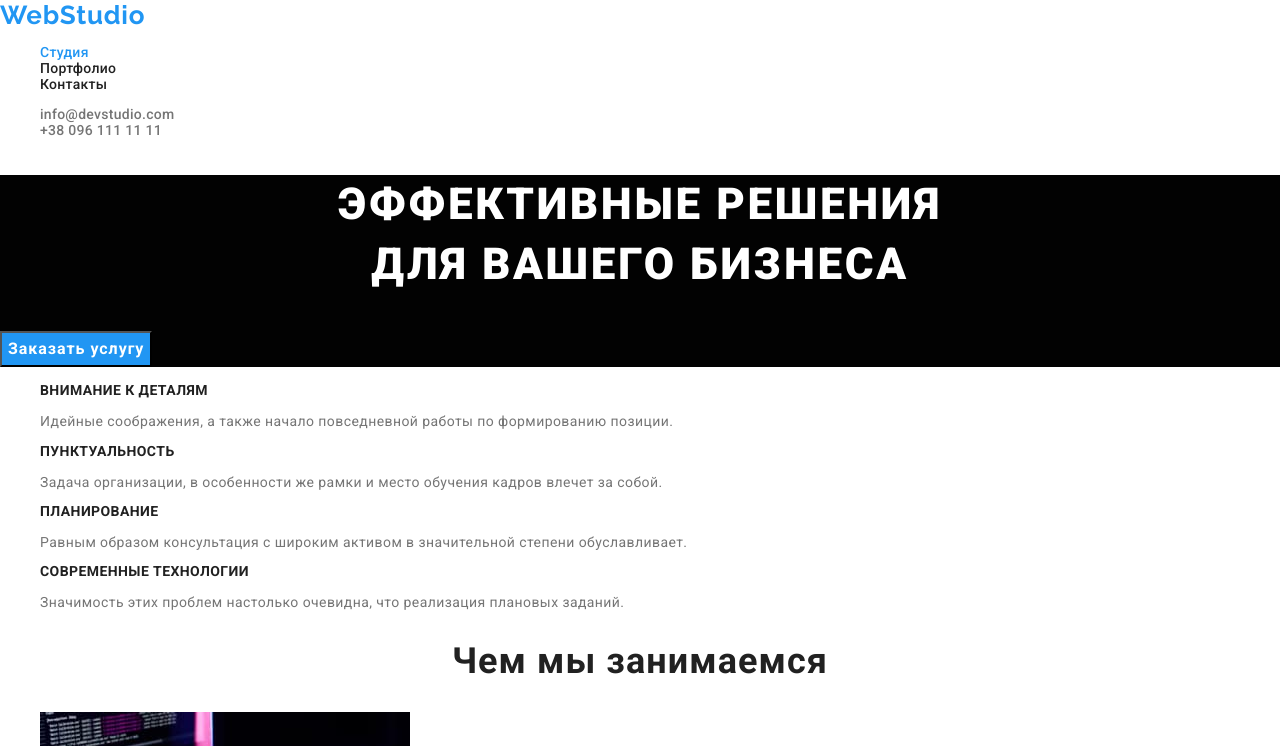
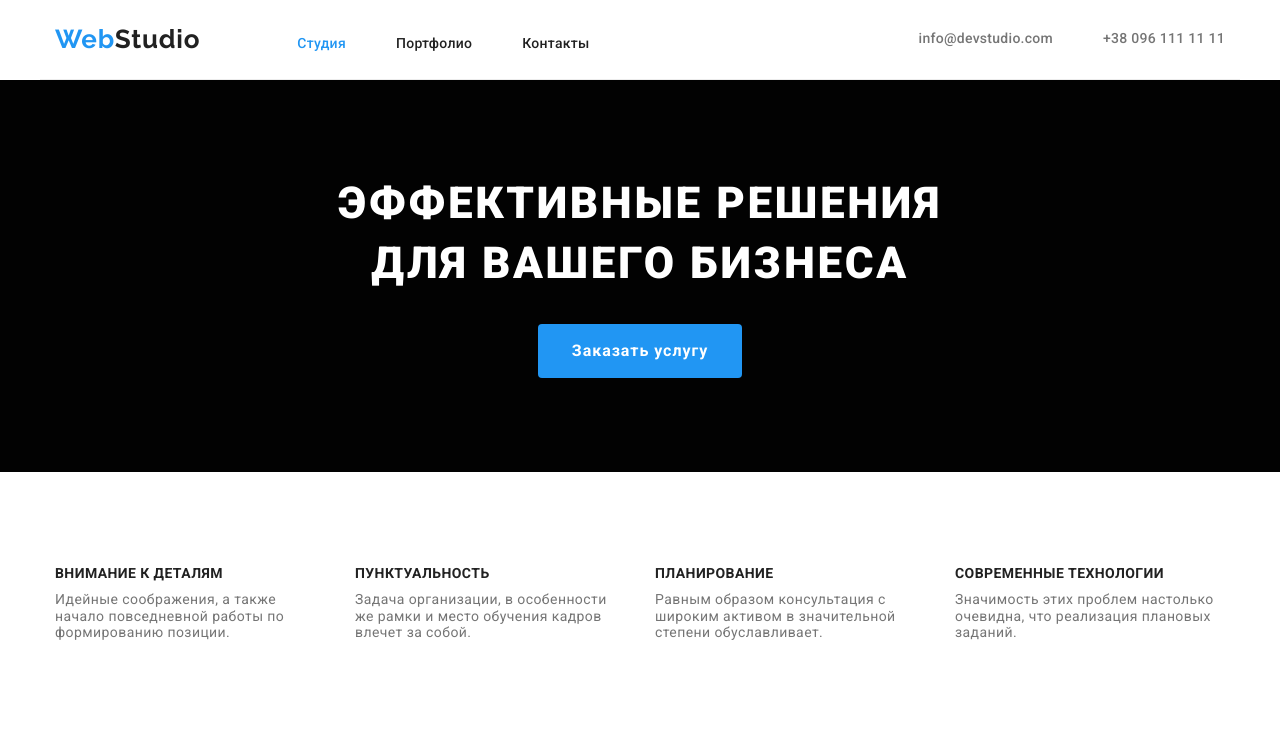
Before and after one commit to yulia-bisyuk/goit-markup-hw-03, a plain HTML site: page index.html in a window 1280 px wide. Shown: the top 746 px of the page. Drawn offline with nearby package versions, Linux system fonts and the light colour scheme.

Commit message:
Позиционирует элементы первой страницы
(Кроме футера)

```diff
--- a/css/styles.css
+++ b/css/styles.css
@@ -12,6 +12,89 @@
   --background-color-dark-gray: #020202;
 
   --main-font: "Roboto", sans-serif;
+
+  --corner-radius: 4px;
+}
+
+/* Общие стили */
+
+html {
+  box-sizing: border-box;
+}
+*,
+*::before,
+*::after {
+  box-sizing: inherit;
+}
+
+body {
+  font-family: var(--main-font);
+  font-style: normal;
+  background-color: var(--primary-white-color);
+  color: var(--main-text-color);
+}
+
+h1,
+h2,
+h3,
+p {
+  margin-top: 0;
+}
+
+ul {
+  margin: 0;
+  padding-left: 0;
+}
+
+img {
+  display: block;
+  max-width: 100%;
+  height: auto;
+}
+
+.container {
+  width: 1200px;
+  padding-left: 15px;
+  padding-right: 15px;
+  margin-right: auto;
+  margin-left: auto;
+}
+
+.footer {
+  background-color: var(--background-color-dark-gray);
+}
+.link {
+  text-decoration: none;
+}
+
+.list-item .link:hover,
+.list-item .link:focus {
+  color: var(--accent-color);
+}
+
+.list-item {
+  list-style-type: none;
+}
+
+.section-heading {
+  font-weight: 700;
+  font-size: 36px;
+  line-height: 1.166;
+  text-align: center;
+  letter-spacing: 0.03em;
+
+  color: var(--heading-text-color);
+  margin-bottom: 50px;
+}
+
+.card-set {
+  display: flex;
+  flex-wrap: wrap;
+}
+
+.section {
+  padding-top: 94px;
+  padding-bottom: 94px;
 }
 
 /* Логотип */
@@ -24,7 +107,10 @@
   line-height: 1.19;
   letter-spacing: 0.03em;
   color: var(--heading-text-color);
+
+  margin-right: 93px;
 }
+
 .logo-footer {
   font-family: "Raleway";
   font-style: normal;
@@ -39,6 +125,14 @@
 }
 
 /* Хедер */
+.header .container {
+  display: flex;
+  align-items: center;
+  padding-top: 24px;
+  padding-bottom: 24px;
+  border-bottom: 1px solid #ececec;
+}
+
 .header-nav {
   font-weight: 500;
   font-size: 14px;
@@ -46,17 +140,32 @@
   letter-spacing: 0.02em;
 
   color: var(--heading-text-color);
+
+  display: inline-flex;
 }
+.header-nav .list-item:not(:last-child) {
+  margin-right: 50px;
+}
+
 .header-nav .link {
   color: var(--heading-text-color);
-}
-.contacts-header .link {
-  color: var(--main-text-color);
+  padding-bottom: 20px;
+  padding-top: 20px;
 }
 
 .header-nav .current {
   color: var(--accent-color);
 }
+
+.contacts-header .link {
+  color: var(--main-text-color);
+  padding-bottom: 20px;
+  padding-top: 20px;
+}
+.contacts-header .list-item:not(:last-child) {
+  margin-right: 50px;
+}
+
 .contacts-header {
   font-style: normal;
   font-weight: 500;
@@ -65,42 +174,28 @@
   letter-spacing: 0.02em;
 
   color: var(--main-text-color);
-}
 
-/* Футер */
-.contacts-footer {
-  font-style: normal;
-  font-weight: 400;
-  font-size: 14px;
-  line-height: 1.71;
-  letter-spacing: 0.03em;
-  color: rgba(255, 255, 255, 0.6);
-}
-.contacts-footer .link {
-  color: rgba(255, 255, 255, 0.6);
-}
-
-.address-footer {
-  font-style: normal;
-  font-weight: 400;
-  font-size: 14px;
-  line-height: 1.71;
-  letter-spacing: 0.03em;
-
-  color: var(--primary-white-color);
+  display: flex;
+  margin-left: auto;
+  align-items: center;
 }
 
 /* Студия - Герой */
 .hero-section {
   background-color: var(--background-color-dark-gray);
+  margin-left: auto;
+  margin-right: auto;
+  text-align: center;
 }
 .hero-heading {
   font-weight: 900;
   font-size: 44px;
   line-height: 1.36;
-  text-align: center;
   letter-spacing: 0.06em;
   text-transform: uppercase;
+  margin-left: auto;
+  margin-right: auto;
+  margin-bottom: 30px;
 
   color: var(--primary-white-color);
 }
@@ -110,14 +205,34 @@
   font-weight: 700;
   font-size: 16px;
   line-height: 1.87;
-  display: flex;
-  align-items: center;
   text-align: center;
   letter-spacing: 0.06em;
   cursor: pointer;
+
+  padding: 10px 32px;
+  border-radius: var(--corner-radius);
+  border-color: transparent;
+  min-width: 200px;
+  min-height: 50px;
 }
 
 /* Студия - Преимущества */
+.section.advantages {
+  padding-bottom: 0px;
+}
+
+.advantages-list {
+  display: flex;
+  flex-wrap: wrap;
+  margin-right: -30px;
+  margin-top: -30px;
+}
+.advantages-list .list-item {
+  margin-top: 30px;
+  margin-right: 30px;
+  flex-basis: calc((100% - 120px) / 4);
+}
+
 .visually-hidden-heading {
   position: absolute;
   width: 1px;
@@ -136,6 +251,7 @@
   text-transform: uppercase;
 
   color: var(--heading-text-color);
+  margin-bottom: 10px;
 }
 .advantages-list p {
   font-weight: 400;
@@ -147,19 +263,27 @@
 }
 
 /* Студия - Чем мы занимаемся */
-.section-heading {
-  font-weight: 700;
-  font-size: 36px;
-  line-height: 1.166;
-  text-align: center;
-  letter-spacing: 0.03em;
 
-  color: var(--heading-text-color);
+.card-set.what-we-do {
+  justify-content: space-between;
 }
 
 /* Студия - Наша команда */
-.our-team-section {
+
+.our-team {
   background-color: var(--background-color-light-grey);
+  margin-top: -30px;
+  margin-left: -30px;
+}
+.list-item.team-participant {
+  margin-top: 30px;
+  margin-left: 30px;
+  flex-basis: calc((100% - 120px) / 4);
+  background-color: var(--primary-white-color);
+  border-radius: var(--corner-radius);
+}
+.team-participant img {
+  margin-bottom: 30px;
 }
 .team-participant > h3 {
   font-weight: 500;
@@ -168,12 +292,15 @@
   letter-spacing: 0.03em;
 
   color: var(--heading-text-color);
+  text-align: center;
+  margin-bottom: 10px;
 }
 .team-participant > p {
   font-weight: 400;
   font-size: 16px;
   line-height: 1.187;
   letter-spacing: 0.03em;
+  text-align: center;
 
   color: var(--main-text-color);
 }
@@ -218,24 +345,25 @@
   color: var(--main-text-color);
 }
 
-/* Общие свойства */
-body {
-  font-family: var(--main-font);
+/* Футер */
+.contacts-footer {
   font-style: normal;
-  background-color: var(--primary-white-color);
-  color: var(--main-text-color);
+  font-weight: 400;
+  font-size: 14px;
+  line-height: 1.71;
+  letter-spacing: 0.03em;
+  color: rgba(255, 255, 255, 0.6);
 }
-.footer {
-  background-color: var(--background-color-dark-gray);
-}
-.link {
-  text-decoration: none;
-}
-.link:hover,
-.link:focus {
-  color: var(--accent-color);
+.contacts-footer .link {
+  color: rgba(255, 255, 255, 0.6);
 }
 
-.list-item {
-  list-style-type: none;
+.address-footer {
+  font-style: normal;
+  font-weight: 400;
+  font-size: 14px;
+  line-height: 1.71;
+  letter-spacing: 0.03em;
+
+  color: var(--primary-white-color);
 }
--- a/index.html
+++ b/index.html
@@ -16,35 +16,36 @@
 
 <body>
         <!-- Шапка сайта -->
-        <header>
-            <nav>
+        <header class="header">
+            <div class="container">
+                <nav>
                 <a class="link logo-header" href="./index.html"><span class="logo-accent">Web</span>Studio</a>
                 <ul class="header-nav">
                     <li class="list-item"><a class="link current" href="">Студия</a></li>
                     <li class="list-item"><a class="link" href="./portfolio.html">Портфолио</a></li>
                     <li class="list-item"><a class="link" href="">Контакты</a></li>
                 </ul>
-            </nav>
+                </nav>
 
                 <ul class="contacts-header">
                     <li class="list-item"><a class="link" href="mailto:info@devstudio.com">info@devstudio.com</a></li>
                     <li class="list-item"><a class="link" href="tel:+380961111111">+38 096 111 11 11</a></li>
                 </ul>
-
+            </div>
         </header>
 
         <!-- Основоной контент -->
         <main>
 
             <!-- Герой -->
-            <section class="hero-section">
+            <section class="section hero-section">
                 <h1 class="hero-heading">Эффективные решения <br/>для вашего бизнеса</h1>
                 <button class="hero-button" type="button"> Заказать услугу </button>
             </section>
 
             <!-- Преимущества -->
-            <section>
-
+            <section class="section advantages">
+            <div class="container">
                         <h2 class="visually-hidden-heading">Преимущества</h2>
 
                     <ul class="advantages-list">
@@ -65,22 +66,26 @@
                             <p>Значимость этих проблем настолько очевидна, что реализация плановых заданий.</p>
                         </li>
                     </ul>
+                    </div>
             </section>
 
             <!-- Чем мы занимаемся -->
-            <section>
+            <section class="section what-we-do">
+                <div class="container">
                 <h2 class="section-heading">Чем мы занимаемся</h2>
-                <ul>
+                <ul class="card-set what-we-do">
                     <li class="list-item"><img src="./images/box1.jpg" alt="Человек печатает на клавиатуре" width="370" height="294"></li>
                     <li class="list-item"><img src="./images/box2.jpg" alt="Человек синхронизирует телефон с компютером" width="370" height="294"></li>
                     <li class="list-item"><img src="./images/box3.jpg" alt="Палитра цветов на планшете" width="370" height="294"></li>
                 </ul>
+                </div>
             </section>
 
             <!-- Наша команда -->
-            <section class="our-team-section">
+            <section class="section our-team">
+                <div class="container">
                 <h2 class="section-heading">Наша команда</h2>
-                <ul>
+                <ul class="card-set our-team">
                     <li class="list-item team-participant">
                         <img src="./images/igor-demianenko.jpg" alt="Фото участника команды" width="270">
                         <h3>Игорь Демьяненко</h3>
@@ -105,12 +110,14 @@
                         <p>UI Designer</p>
                     </li>
                 </ul>
+                </div>
             </section>
 
         </main>
 
         <!-- Футер -->
         <footer class="footer">
+            <div class="container">
 
             <a class="link logo-footer" href="./index.html"><span class="logo-accent">Web</span>Studio</a>
             <address >
@@ -120,7 +127,7 @@
                 <li class="list-item"><a class="link" href="tel:+380991111111">+38 099 111 11 11</a></li>
             </ul>
             </address>
-
+            </div>
         </footer>
 
 </body>
```
Also changed, not shown: portfolio.html (+7 -2 lines).
